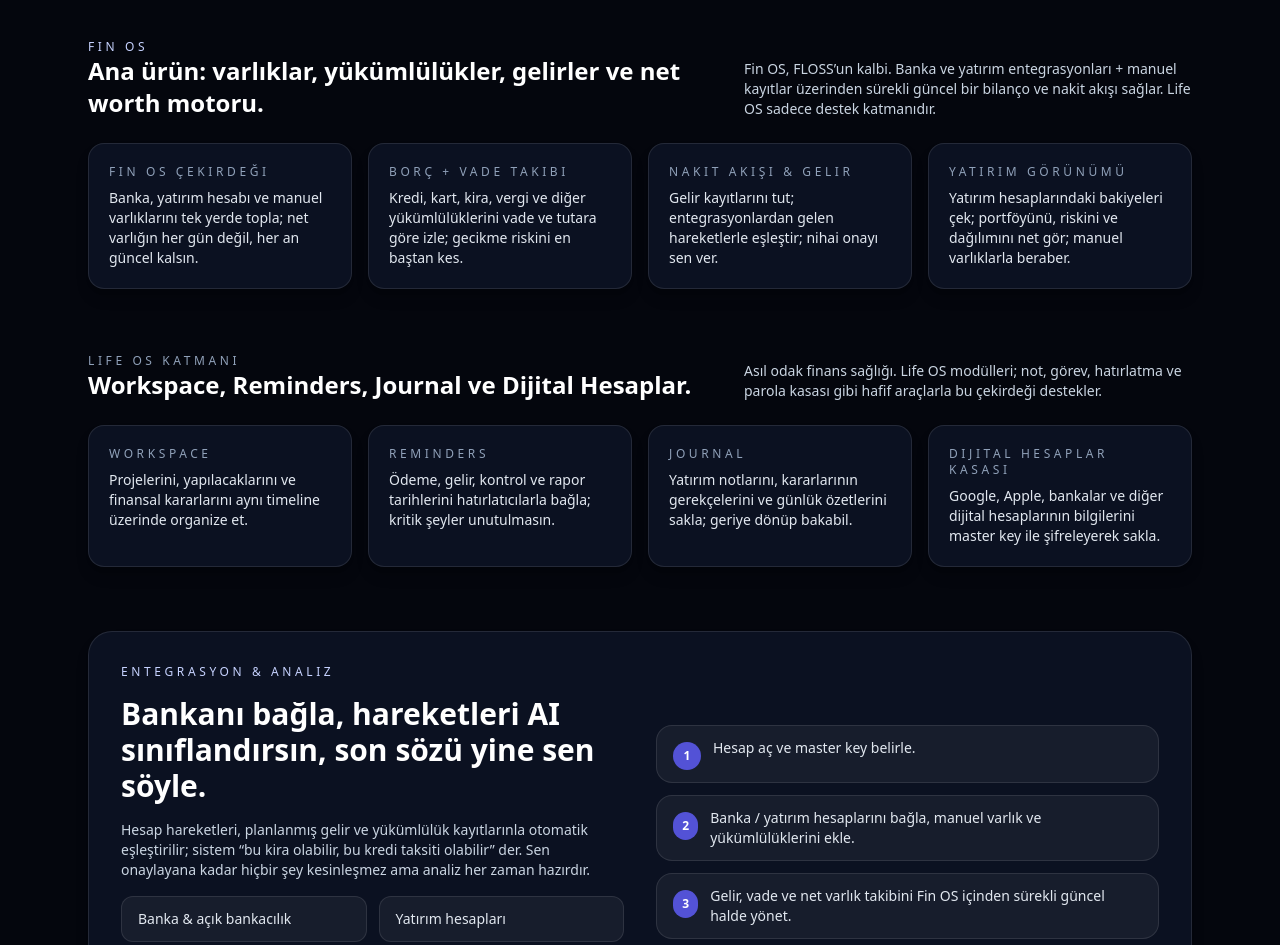
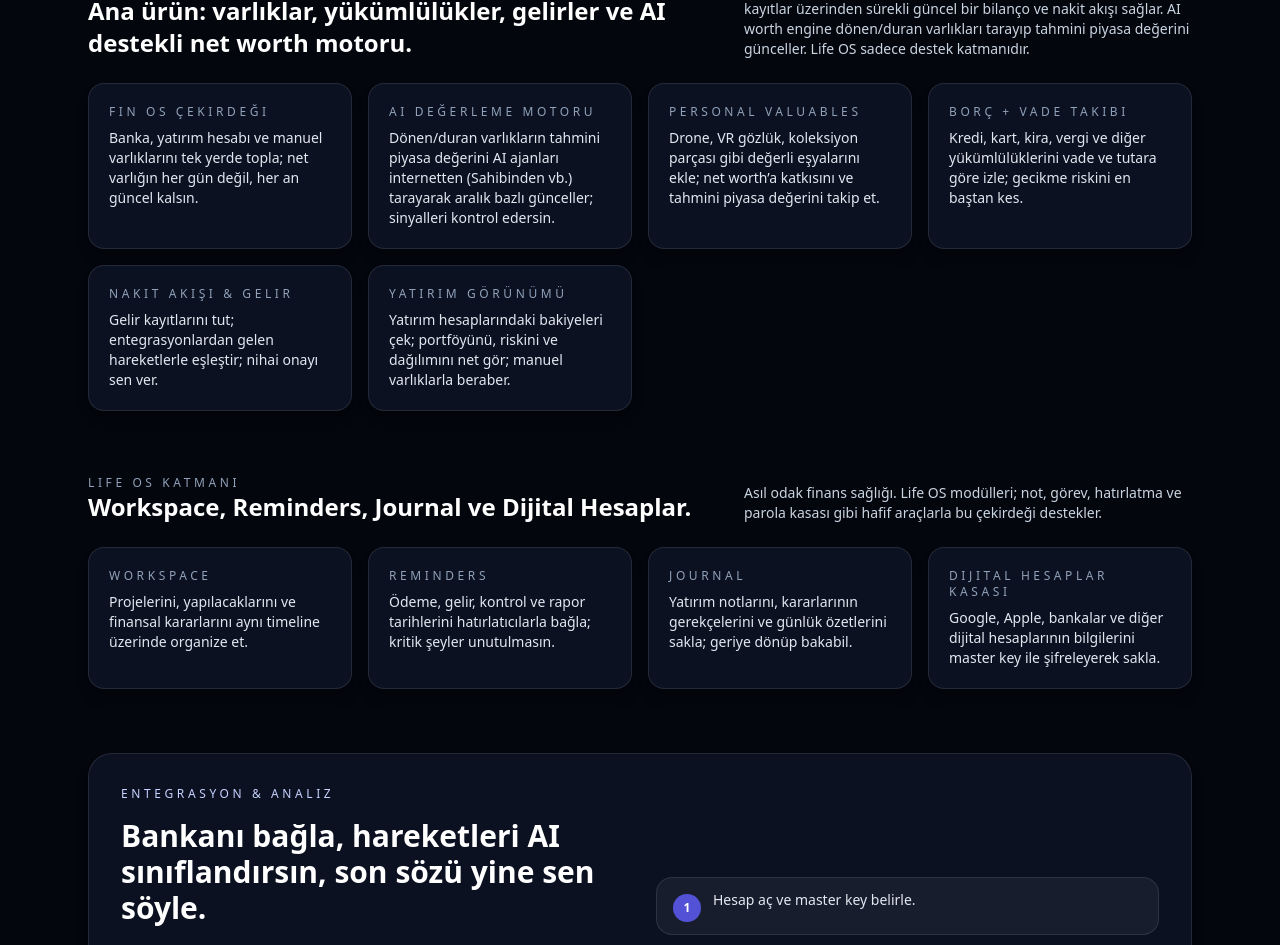
Before and after one commit to aybrkm/foss, a Next.js app: page / in a window 1280 px wide. Shown: the part 807-1752 px from the top of the page. Built offline with nearby package versions, Linux system fonts and the light colour scheme; no server answers.

Commit message:
Add valuables filter and polish auth/landing copy
- Add Personal Valuables toggle on assets page and clarify asset type input
- Refine landing copy with AI valuation and recurrence/automation notes
- Tweak auth pages (logo placement/offset) and import fix on login page

```diff
--- a/src/app/(app)/assets/page.tsx
+++ b/src/app/(app)/assets/page.tsx
@@ -85,7 +85,7 @@ const assetIntegrations: Integration[] = [
   },
 ];
 
-export default async function AssetsPage() {
+export default async function AssetsPage({ searchParams }: { searchParams?: { valuables?: string } }) {
   const userId = await requireUserId();
   const assets = await prisma.asset.findMany({
     where: { userId },
@@ -108,6 +108,10 @@ export default async function AssetsPage() {
   );
   const liquidCount = enrichedAssets.filter((asset: EnrichedAsset) => asset.isLiquid).length;
   const illiquidCount = enrichedAssets.length - liquidCount;
+  const showValuablesOnly = searchParams?.valuables === "1";
+  const visibleAssets = showValuablesOnly
+    ? enrichedAssets.filter((asset) => asset.assetType.toLowerCase().includes("personal valuable"))
+    : enrichedAssets;
   const assetHighlights = [
     {
       title: "Toplam portföy",
@@ -158,6 +162,23 @@ export default async function AssetsPage() {
 
       <AssetForm action={createAsset} currencies={currencyOptions} />
 
+      <div className="flex flex-wrap items-center justify-between gap-3 rounded-2xl border border-white/10 bg-slate-900/50 px-4 py-3 text-sm text-slate-200">
+        <div>
+          <p className="text-xs uppercase tracking-[0.3em] text-indigo-200">Personal Valuables</p>
+          <p className="text-xs text-slate-400">Drone, VR, koleksiyon eşyaları gibi değerli eşyalar için özel görünüm.</p>
+        </div>
+        <Link
+          href={showValuablesOnly ? "/assets" : "/assets?valuables=1"}
+          className={`rounded-full px-4 py-2 text-xs font-semibold transition ${
+            showValuablesOnly
+              ? "border border-emerald-300/60 bg-emerald-500/20 text-emerald-100"
+              : "border border-white/20 bg-black/30 text-white hover:border-white/50"
+          }`}
+        >
+          {showValuablesOnly ? "Tüm varlıklar" : "Sadece Personal Valuables"}
+        </Link>
+      </div>
+
       <div className="overflow-hidden rounded-3xl border border-white/10 bg-slate-900/60">
         <table className="min-w-full divide-y divide-white/10 text-left text-sm">
           <thead className="bg-white/5 text-xs uppercase tracking-widest text-slate-400">
@@ -171,7 +192,7 @@ export default async function AssetsPage() {
             </tr>
           </thead>
           <tbody className="divide-y divide-white/5">
-            {enrichedAssets.map((asset: EnrichedAsset) => (
+            {visibleAssets.map((asset: EnrichedAsset) => (
               <tr key={asset.id} className="hover:bg-white/5">
                 <td className="px-5 py-4">
                   <p className="font-semibold text-white">{asset.name}</p>
--- a/src/app/login/page.tsx
+++ b/src/app/login/page.tsx
@@ -1,3 +1,4 @@
+import Link from "next/link";
 import { redirect } from "next/navigation";
 import { createServerComponentClient } from "@/lib/supabase/server-component-client";
 import { LoginForm } from "@/components/auth/LoginForm";
@@ -23,7 +24,17 @@ export default async function LoginPage({ searchParams }: Props) {
 
   return (
     <div className="flex min-h-screen items-center justify-center bg-slate-950 px-4">
-      <LoginForm redirectTo={redirectTo} />
+      <div className="w-full max-w-md space-y-6">
+        <div className="flex justify-center">
+          <Link
+            href="/"
+            className="inline-block translate-x-1 text-4xl font-semibold uppercase tracking-[0.3em] text-indigo-200 transition hover:text-white"
+          >
+            FLOSS
+          </Link>
+        </div>
+        <LoginForm redirectTo={redirectTo} />
+      </div>
     </div>
   );
 }
--- a/src/app/page.tsx
+++ b/src/app/page.tsx
@@ -10,6 +10,14 @@ const finPillars = [
   {
     title: "Fin OS çekirdeği",
     body: "Banka, yatırım hesabı ve manuel varlıklarını tek yerde topla; net varlığın her gün değil, her an güncel kalsın.",
+  },
+  {
+    title: "AI değerleme motoru",
+    body: "Dönen/duran varlıkların tahmini piyasa değerini AI ajanları internetten (Sahibinden vb.) tarayarak aralık bazlı günceller; sinyalleri kontrol edersin.",
+  },
+  {
+    title: "Personal Valuables",
+    body: "Drone, VR gözlük, koleksiyon parçası gibi değerli eşyalarını ekle; net worth’a katkısını ve tahmini piyasa değerini takip et.",
   },
   {
     title: "Borç + vade takibi",
@@ -52,7 +60,7 @@ const steps = [
 
 const integrations = [
   "Banka & açık bankacılık",
-  "Yatırım hesapları",
+  "Yatırım hesapları (Plaid/IBKR)",
   "AI ile işlem sınıflandırma",
   "Manuel varlık + Life OS",
 ];
@@ -92,7 +100,7 @@ export default function Home() {
             </p>
 
             <h1 className="text-4xl font-semibold leading-tight text-white md:text-5xl">
-              Fin OS: bankalar, yatırımlar ve vadeler tek panelde. Life OS sadece ek katman.
+              Gerçek zamanlı tam entegre finansal hayat yönetim sistemi
             </h1>
 
             <p className="text-lg text-slate-300">
@@ -194,12 +202,13 @@ export default function Home() {
             <div>
               <p className="text-xs uppercase tracking-[0.3em] text-indigo-200">Fin OS</p>
               <h2 className="text-2xl font-semibold text-white">
-                Ana ürün: varlıklar, yükümlülükler, gelirler ve net worth motoru.
+                Ana ürün: varlıklar, yükümlülükler, gelirler ve AI destekli net worth motoru.
               </h2>
             </div>
             <p className="max-w-md text-sm text-slate-300">
               Fin OS, FLOSS’un kalbi. Banka ve yatırım entegrasyonları + manuel kayıtlar üzerinden
-              sürekli güncel bir bilanço ve nakit akışı sağlar. Life OS sadece destek katmanıdır.
+              sürekli güncel bir bilanço ve nakit akışı sağlar. AI worth engine dönen/duran varlıkları tarayıp
+              tahmini piyasa değerini günceller. Life OS sadece destek katmanıdır.
             </p>
           </div>
 
@@ -257,7 +266,8 @@ export default function Home() {
               <p className="text-sm text-slate-300">
                 Hesap hareketleri, planlanmış gelir ve yükümlülük kayıtlarınla otomatik eşleştirilir;
                 sistem “bu kira olabilir, bu kredi taksiti olabilir” der. Sen onaylayana kadar hiçbir
-                şey kesinleşmez ama analiz her zaman hazırdır.
+                şey kesinleşmez ama analiz her zaman hazırdır. Yükümlülük ve gelir kayıtlarına tekrar (recurrence)
+                tanımladığında, tamamlanan görevler vadesine göre otomatik yeni kayda kopyalanır ve sıradaki tarihe taşınır.
               </p>
 
               <div className="grid gap-3 sm:grid-cols-2">
--- a/src/app/register/page.tsx
+++ b/src/app/register/page.tsx
@@ -16,10 +16,21 @@ export default async function RegisterPage() {
   return (
     <div className="flex min-h-screen items-center justify-center bg-slate-950 px-4">
       <div className="w-full max-w-md space-y-6">
+        <div className="flex justify-center">
+          <Link
+            href="/"
+            className="inline-block translate-x-1 text-4xl font-semibold uppercase tracking-[0.3em] text-indigo-200 transition hover:text-white"
+          >
+            FLOSS
+          </Link>
+        </div>
         <RegisterForm />
         <div className="text-center text-sm text-slate-400">
           Zaten hesabın var mı?{" "}
-          <Link href="/login" className="text-indigo-300 underline decoration-dotted underline-offset-4">
+          <Link
+            href="/login"
+            className="text-indigo-300 underline decoration-dotted underline-offset-4"
+          >
             Giriş yap
           </Link>
         </div>
--- a/src/components/auth/LoginForm.tsx
+++ b/src/components/auth/LoginForm.tsx
@@ -41,13 +41,10 @@ export function LoginForm({ redirectTo }: Props) {
   return (
     <form
       onSubmit={handleSubmit}
-      className="w-full max-w-md space-y-4 rounded-3xl border border-white/10 bg-slate-900/70 p-8 shadow-2xl"
+      className="w-full space-y-4 rounded-3xl border border-white/10 bg-slate-900/70 p-6 shadow-2xl"
     >
-      <div className="space-y-2 text-center">
-        <Link href="/" className="block text-3xl font-semibold uppercase tracking-[0.35em] text-indigo-200 transition hover:text-white">
-          FLOSS
-        </Link>
-        <h1 className="text-2xl font-semibold text-white">Giris Yap</h1>
+      <div className="space-y-1 text-center">
+        <h1 className="text-xl font-semibold text-white">Giris Yap</h1>
         <p className="text-sm text-slate-400">Supabase hesabinizla oturum acin.</p>
       </div>
 
--- a/src/components/auth/RegisterForm.tsx
+++ b/src/components/auth/RegisterForm.tsx
@@ -71,16 +71,11 @@ export function RegisterForm() {
   return (
     <form
       onSubmit={handleSubmit}
-      className="w-full space-y-4 rounded-3xl border border-white/10 bg-slate-900/70 p-8 shadow-2xl"
+      className="w-full space-y-4 rounded-3xl border border-white/10 bg-slate-900/70 p-6 shadow-2xl"
     >
-      <div className="space-y-2 text-center">
-        <Link href="/" className="block text-3xl font-semibold uppercase tracking-[0.35em] text-indigo-200 transition hover:text-white">
-          FLOSS
-        </Link>
-        <h1 className="text-2xl font-semibold text-white">Kayıt Ol</h1>
-        <p className="text-sm text-slate-400">
-          Email/parola ile hesap aç, 6 haneli master kodunu belirle.
-        </p>
+      <div className="space-y-1 text-center">
+        <h1 className="text-xl font-semibold text-white">Kayıt Ol</h1>
+        <p className="text-sm text-slate-400">Email/parola ile hesap aç, 6 haneli master kodunu belirle.</p>
       </div>
 
       <label className="block text-sm text-slate-300">
--- a/src/components/forms/AssetForm.tsx
+++ b/src/components/forms/AssetForm.tsx
@@ -57,7 +57,7 @@ function AssetFormFields({ action, currencies, isLiquid }: FieldsProps) {
       />
       <input
         name="assetType"
-        placeholder="Tip (ornek: Eurobond, Kiralik ev)"
+        placeholder="Tip (ör: Eurobond, Kiralık ev, Personal Valuables)"
         className="rounded-xl border border-white/10 bg-black/30 px-4 py-3 text-sm text-white placeholder:text-slate-500"
         required
       />
```
